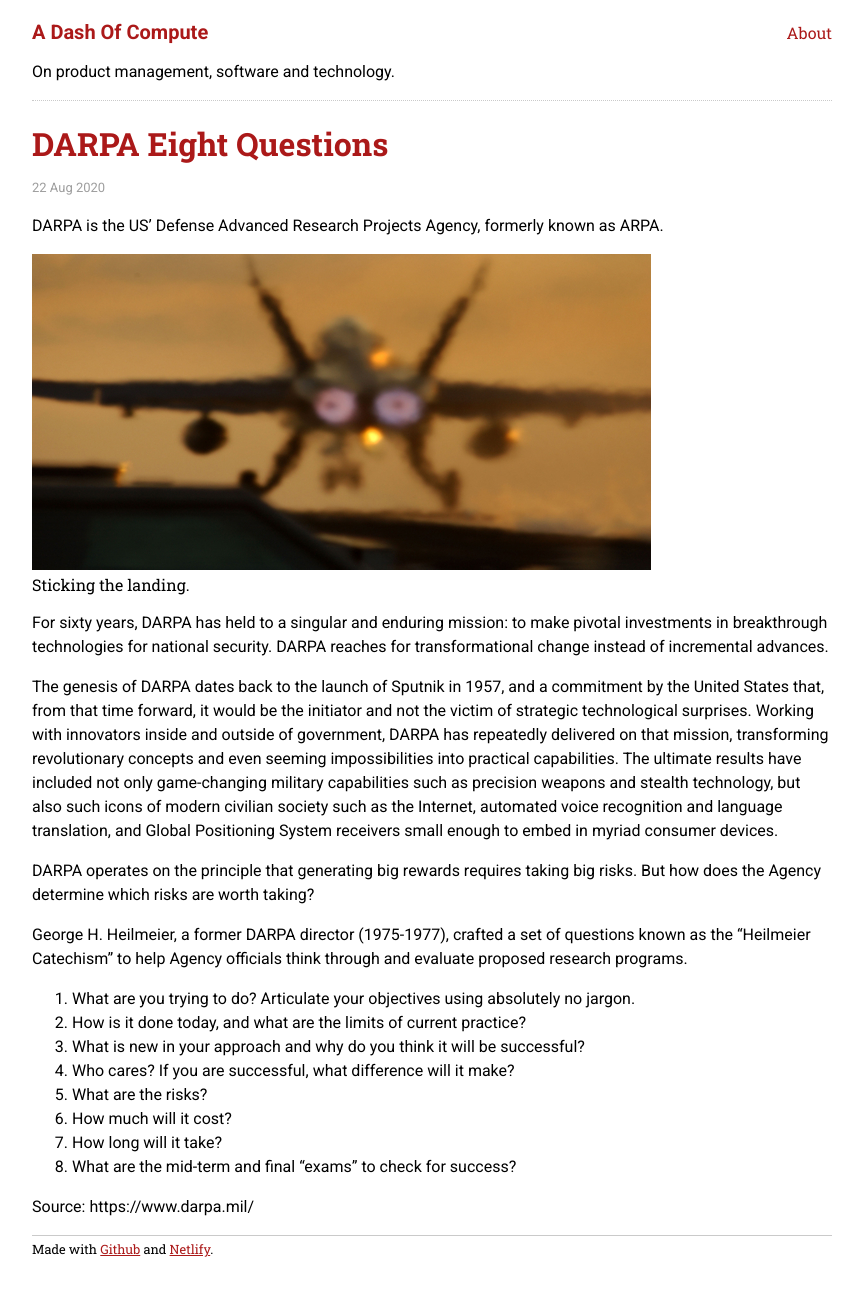
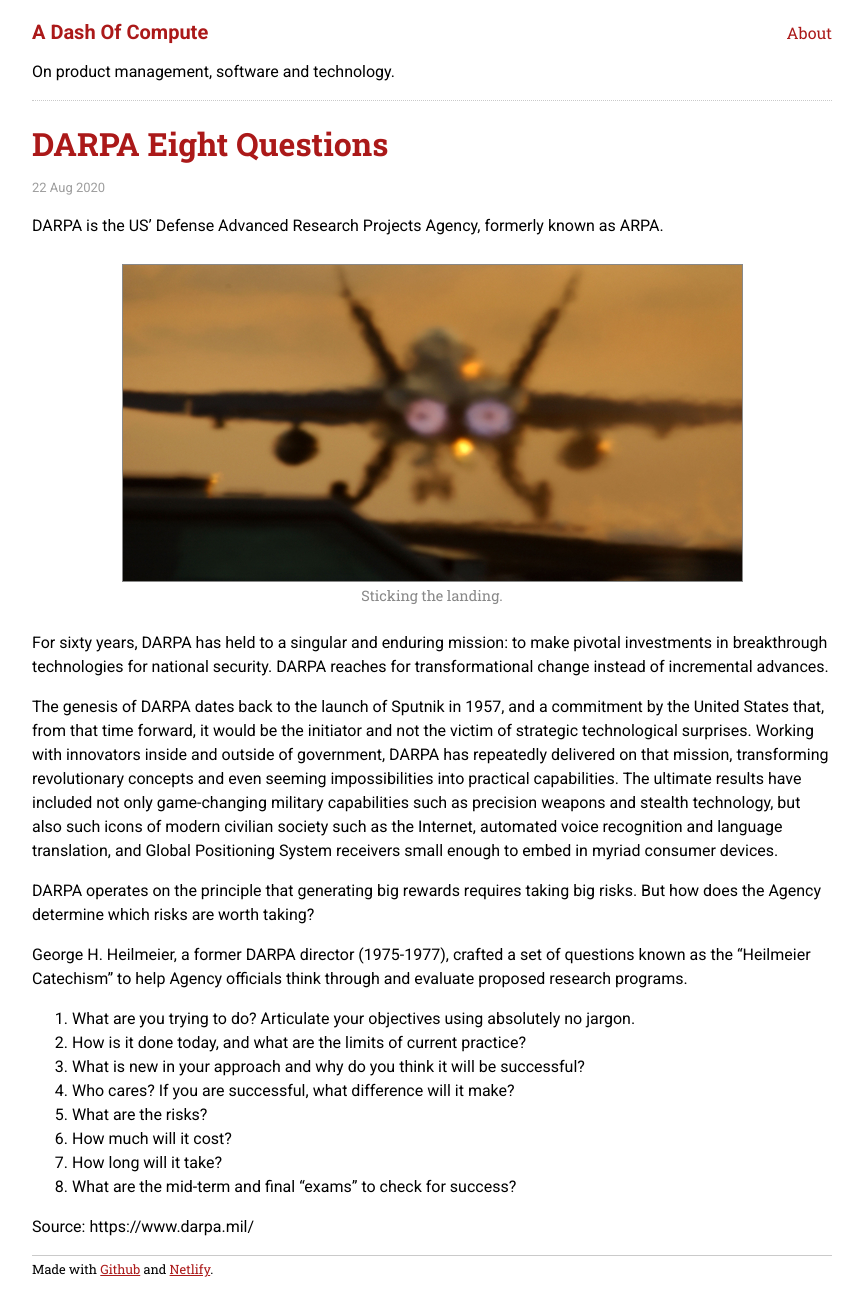
Before and after one commit to sautee/sautee.github.io, a Jekyll site: the page built from _posts/2020-08-22-the-heilmeier-catechism.md, in a window 1280 px wide. Shown: the whole page, without its empty margins (208-1071 px from the left). Built offline with Jekyll 4.4.1, drawn with Linux system fonts in a browser that asks for light colours.

Commit message:
Update site.css

```diff
--- a/css/site.css
+++ b/css/site.css
@@ -41,6 +41,18 @@
     border-top: 1px solid #9e9e9e8a;
     padding-top: 5px;
     font-size: 0.8em;
+}
+
+.imgcap {
+    color: #888888;
+    font-size: 0.9em;
+    text-align: center;
+    padding:10px 0;
+}
+
+.imgcap img {
+    border: 1px solid #888888;
+    max-width: 100%;
 }
 
 .date {
```
